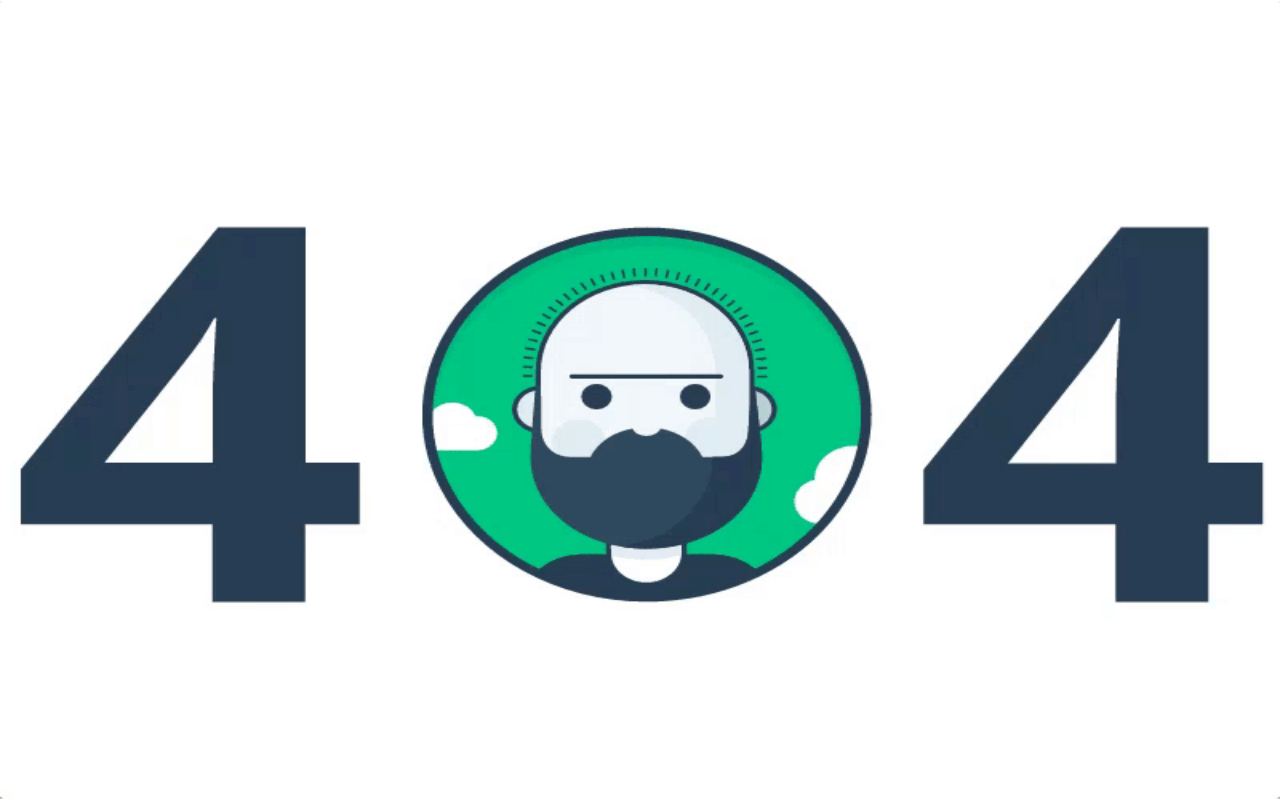
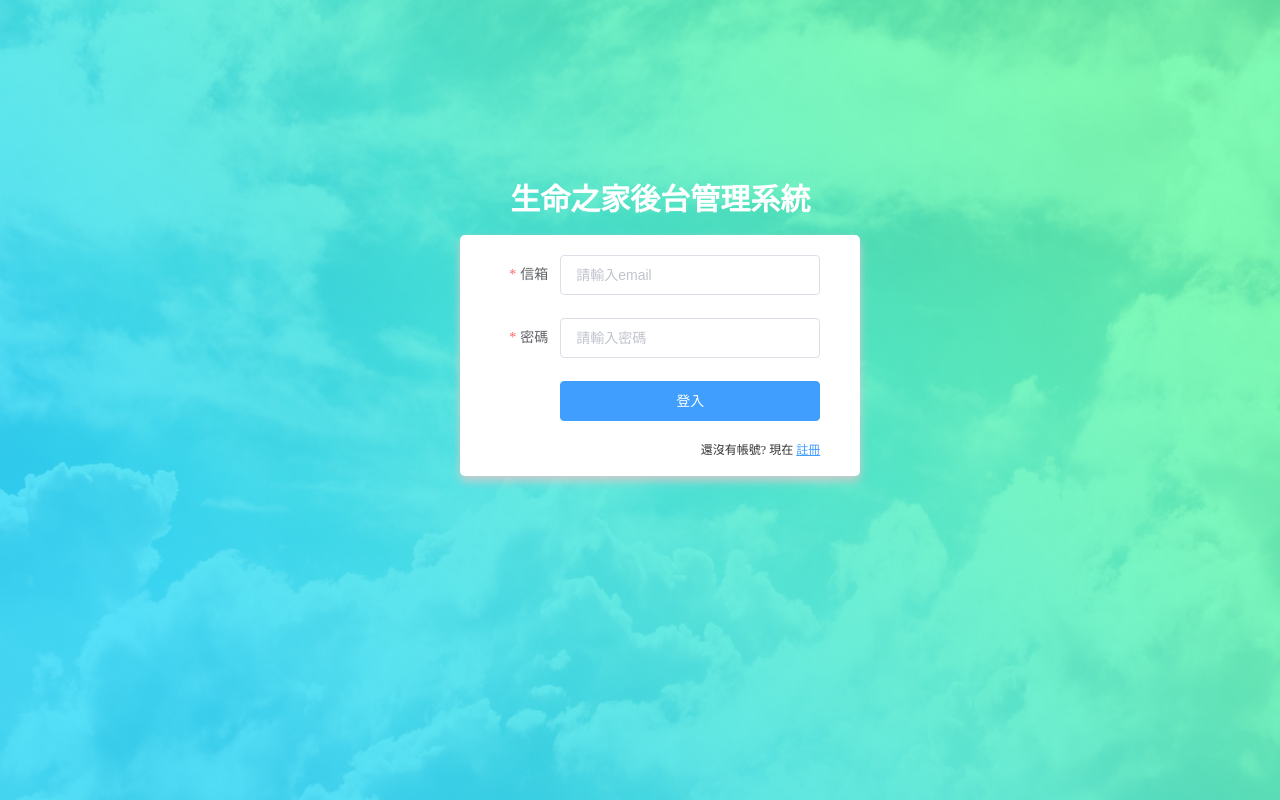
Before and after one commit to z9905080/SNI_WEB, a Vue app in the folder node-vue-ele-app/client/: page /login in a window 1280 px wide. Built offline with nearby package versions, Linux system fonts and the light colour scheme.

Commit message:
[新增][admin]Login

```diff
--- a/node-vue-ele-app/client/package.json
+++ b/node-vue-ele-app/client/package.json
@@ -11,6 +11,7 @@
     "axios": "^0.18.0",
     "core-js": "^2.6.5",
     "element-ui": "^2.7.2",
+    "jwt-decode": "^2.2.0",
     "vue": "^2.6.10",
     "vue-router": "^3.0.3",
     "vuex": "^3.0.1"
--- a/node-vue-ele-app/client/src/App.vue
+++ b/node-vue-ele-app/client/src/App.vue
@@ -3,6 +3,58 @@
     <router-view/>
   </div>
 </template>
+
+<script>
+import jwt_decode from 'jwt-decode'
+
+export default {
+  name: "app",
+  components: {},
+  created() {
+    if (localStorage.eleToken) {
+      const decoded = jwt_decode(localStorage.eleToken);
+      // token儲存到vuex中
+            this.$store.dispatch('setAuthenticated', !this.isEmpty(decoded));
+            this.$store.dispatch('setUser', decoded);
+    }
+  },
+  data() {
+    return {
+      loginUser: {
+        email: "",
+        password: ""
+      },
+      rules: {
+        email: [
+          {
+            type: "email",
+            required: true,
+            message: "信箱格式不正確",
+            trigger: "blur"
+          }
+        ],
+        password: [
+          {
+            required: true,
+            message: "密碼不可為空",
+            trigger: "blur"
+          }
+        ]
+      }
+    };
+  },
+  methods: {
+    isEmpty(value) {
+        return (
+            value === undefined ||
+            value === null ||
+            (typeof value === 'object' && Object.keys(value).length === 0) ||
+            (typeof value === 'string' && value.trim().length === 0)
+        );
+    }
+  }
+};
+</script>
 
 <style>
 html,
--- a/node-vue-ele-app/client/src/http.js
+++ b/node-vue-ele-app/client/src/http.js
@@ -1,5 +1,6 @@
 import axios from 'axios';
 import { Message, Loading } from 'element-ui';
+import router from './router';
 
 let loading;
 function startLoading() {
@@ -18,11 +19,16 @@
 axios.interceptors.request.use(config => {
     //加載動畫
     startLoading();
+
+    if (localStorage.eleToken) {
+        //設定統一的請求header
+        config.headers.Authorization = localStorage.eleToken;
+    }
+
     return config;
 }, error => {
     return Promise.reject(error);
-}
-)
+})
 
 // 響應攔截
 axios.interceptors.response.use(response => {
@@ -33,6 +39,18 @@
     //錯誤提醒
     endLoading();
     Message.error(error.response.data);
+
+    //獲取錯誤狀態碼
+    const { status } = error.response;
+
+    if (status === 401) {
+        Message.error('token失效,請重新登入!');
+        // 清除token
+        localStorage.removeItem('eleToken');
+        // 跳轉至登入頁面
+        router.push('/login');
+    }
+
     return Promise.reject(error);
 })
 
--- a/node-vue-ele-app/client/src/router.js
+++ b/node-vue-ele-app/client/src/router.js
@@ -2,11 +2,12 @@
 import Router from 'vue-router'
 import Index from './views/index.vue'
 import Register from './views/Register.vue'
+import Login from './views/Login.vue'
 import NotFound from './views/404.vue'
 
 Vue.use(Router)
 
-export default new Router({
+const router = new Router({
   mode: 'history',
   base: process.env.BASE_URL,
   routes: [
@@ -25,9 +26,26 @@
       component: Register
     },
     {
+      path: '/login',
+      name: 'login',
+      component: Login
+    },
+    {
       path: '*',
       name: '/404',
       component: NotFound
     }
   ]
+});
+
+// 路由守衛(router guard)
+router.beforeEach((to, from, next) => {
+  const isLogin = localStorage.eleToken ? true : false;
+  if (to.path === '/login' || to.path === '/register') {
+    next();
+  } else {
+    isLogin ? next() : next('/login');
+  }
 })
+
+export default router;
--- a/node-vue-ele-app/client/src/store.js
+++ b/node-vue-ele-app/client/src/store.js
@@ -3,14 +3,44 @@
 
 Vue.use(Vuex)
 
+const types = {
+  SET_AUTHENTICATED: "SET_AUTHENTICATED",
+  SET_USER: "SET_USER"
+};
+
+const state = {
+  isAuthenticated: false,
+  user: {}
+};
+
+const getters = {
+  isAuthenticated: state => state.isAuthenticated,
+  user: state => state.user
+};
+
+const mutations = {
+  [types.SET_AUTHENTICATED](state, isAuthenticated) {
+    if (isAuthenticated) state.isAuthenticated = isAuthenticated;
+    else state.isAuthenticated = false;
+  },
+  [types.SET_USER](state, user) {
+    if (user) state.user = user;
+    else state.user = {};
+  },
+};
+
+const actions = {
+  setAuthenticated: ({ commit }, isAuthenticated) => {
+    commit(types.SET_AUTHENTICATED, isAuthenticated);
+  },
+  setUser: ({ commit }, user) => {
+    commit(types.SET_USER, user);
+  }
+};
+
 export default new Vuex.Store({
-  state: {
-
-  },
-  mutations: {
-
-  },
-  actions: {
-
-  }
+  state,
+  getters,
+  mutations,
+  actions
 })
--- /dev/null
+++ b/node-vue-ele-app/client/src/views/Login.vue
@@ -0,0 +1,143 @@
+<template>
+  <div class="login">
+    <section class="form_container">
+      <div class="manage_tip">
+        <span class="title">生命之家後台管理系統</span>
+        <el-form
+          :model="loginUser"
+          :rules="rules"
+          ref="loginForm"
+          label-width="80px"
+          class="loginForm"
+        >
+          <el-form-item label="信箱" prop="email">
+            <el-input type="text" v-model="loginUser.email" placeholder="請輸入email"></el-input>
+          </el-form-item>
+          <el-form-item label="密碼" prop="password">
+            <el-input type="password" v-model="loginUser.password" placeholder="請輸入密碼"></el-input>
+          </el-form-item>
+          <el-form-item>
+            <el-button type="primary" class="submit_btn" @click="submitForm('loginForm')">登入</el-button>
+          </el-form-item>
+          <div class="tiparea">
+            <p>
+              還沒有帳號? 現在
+              <router-link to="/register">註冊</router-link>
+            </p>
+          </div>
+        </el-form>
+      </div>
+    </section>
+  </div>
+</template>
+
+<script>
+import jwt_decode from 'jwt-decode'
+
+export default {
+  name: "login",
+  components: {},
+  data() {
+    return {
+      loginUser: {
+        email: "",
+        password: ""
+      },
+      rules: {
+        email: [
+          {
+            type: "email",
+            required: true,
+            message: "信箱格式不正確",
+            trigger: "blur"
+          }
+        ],
+        password: [
+          {
+            required: true,
+            message: "密碼不可為空",
+            trigger: "blur"
+          }
+        ]
+      }
+    };
+  },
+  methods: {
+    submitForm(formName) {
+      this.$refs[formName].validate(valid => {
+        if (valid) {
+          this.$axios.post("/api/users/login", this.loginUser).then(res => {
+            // token
+            const { token } = res.data;
+
+            // 儲存至localStorage
+            localStorage.setItem('eleToken', token);
+
+            // 解析token
+            const decoded = jwt_decode(token);
+
+            // token儲存到vuex中
+            this.$store.dispatch('setAuthenticated', !this.isEmpty(decoded));
+            this.$store.dispatch('setUser', decoded);
+
+          });
+
+          this.$router.push("/index");
+        }
+      });
+    },
+    isEmpty(value) {
+        return (
+            value === undefined ||
+            value === null ||
+            (typeof value === 'object' && Object.keys(value).length === 0) ||
+            (typeof value === 'string' && value.trim().length === 0)
+        );
+    }
+  }
+};
+</script>
+
+<style scoped>
+.login {
+  position: relative;
+  width: 100%;
+  height: 100%;
+  background: url(../assets/bg.jpg) no-repeat center center;
+  background-size: 100% 100%;
+}
+.form_container {
+  width: 400px;
+  height: 250px;
+  position: absolute;
+  top: 20%;
+  left: 34%;
+  padding: 25px;
+  border-radius: 5px;
+  text-align: center;
+}
+.form_container .manage_tip .title {
+  font-family: "Microsoft YaHei";
+  font-weight: bold;
+  font-size: 30px;
+  color: #fff;
+}
+.loginForm {
+  margin-top: 20px;
+  background-color: #fff;
+  padding: 20px 40px 20px 20px;
+  border-radius: 5px;
+  box-shadow: 0px 5px 10px #ccc;
+}
+.submit_btn {
+  width: 100%;
+}
+.tiparea {
+  text-align: right;
+  font-size: 12px;
+  color: #333;
+}
+.tiparea p a {
+  color: #409eff;
+}
+</style>
--- a/node-vue-ele-app/client/src/views/Register.vue
+++ b/node-vue-ele-app/client/src/views/Register.vue
@@ -7,7 +7,7 @@
           :model="registerUser"
           :rules="rules"
           ref="registerForm"
-          label-width="80px"
+          label-width="100px"
           class="registerForm"
         >
           <el-form-item label="用戶名" prop="name">
@@ -43,7 +43,7 @@
   name: "register",
   components: {},
   data() {
-    var validatePass2 = (rule, value, callback) => {
+    let validatePass2 = (rule, value, callback) => {
       if (value !== this.registerUser.password) {
         callback(new Error("两次输入密码不一致!"));
       } else {
```
Also changed, not shown: 1 other file (tests, documents, lock files or other folders).
